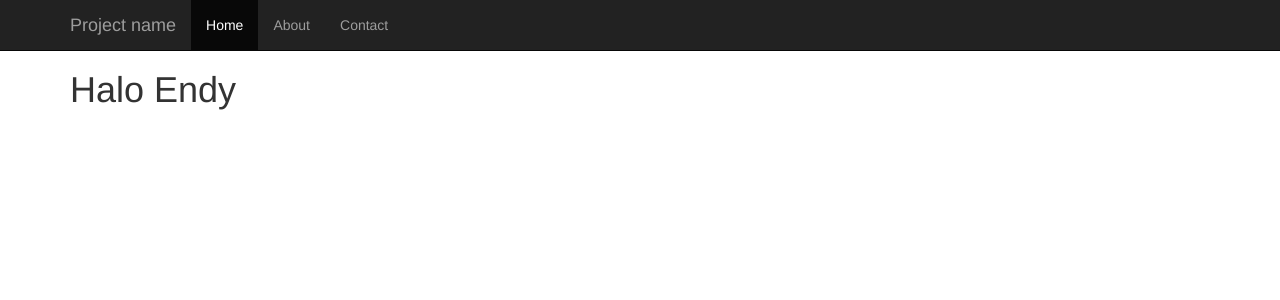
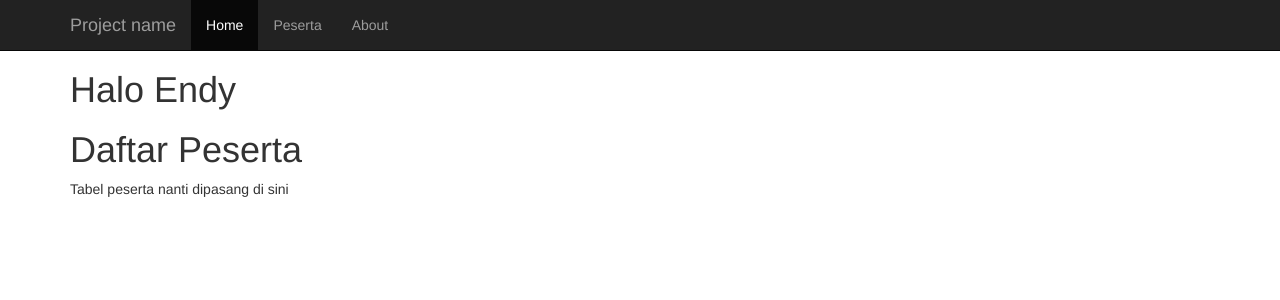
Before and after one commit to endymuhardin/training-bni-2016-1, an Angular app in the folder aplikasi-pelatihan-ng/: page /peserta in a window 1280 px wide. Shown: the top 300 px of the page. Built offline with nearby package versions, Linux system fonts and the light colour scheme.

Commit message:
add modul peserta dan komponen peserta-list

```diff
--- a/aplikasi-pelatihan-ng/src/app/app.component.html
+++ b/aplikasi-pelatihan-ng/src/app/app.component.html
@@ -12,8 +12,8 @@
 		<div id="navbar" class="collapse navbar-collapse">
 			<ul class="nav navbar-nav">
 				<li class="active"><a href="#">Home</a></li>
+				<li><a href="peserta">Peserta</a></li>
 				<li><a href="#about">About</a></li>
-				<li><a href="#contact">Contact</a></li>
 			</ul>
 		</div><!--/.nav-collapse -->
 	</div>
@@ -25,4 +25,6 @@
 		Halo {{nama}}
 	</h1>
 
+	<peserta-list></peserta-list>
+
 </div><!-- /.container -->
--- a/aplikasi-pelatihan-ng/src/app/app.module.ts
+++ b/aplikasi-pelatihan-ng/src/app/app.module.ts
@@ -4,6 +4,8 @@ import { FormsModule } from '@angular/forms';
 import { HttpModule } from '@angular/http';
 
 import { AppComponent } from './app.component';
+
+import { PesertaModule } from './peserta/peserta.module';
 
 @NgModule({
   declarations: [
@@ -12,7 +14,8 @@ import { AppComponent } from './app.component';
   imports: [
     BrowserModule,
     FormsModule,
-    HttpModule
+    HttpModule,
+	PesertaModule
   ],
   providers: [],
   bootstrap: [AppComponent]
--- /dev/null
+++ b/aplikasi-pelatihan-ng/src/app/peserta/peserta-list/peserta-list.component.html
@@ -0,0 +1,3 @@
+<h1>Daftar Peserta</h1>
+
+Tabel peserta nanti dipasang di sini
--- /dev/null
+++ b/aplikasi-pelatihan-ng/src/app/peserta/peserta-list/peserta-list.component.ts
@@ -0,0 +1,15 @@
+import { Component, OnInit } from '@angular/core';
+
+@Component({
+  selector: 'peserta-list',
+  templateUrl: './peserta-list.component.html',
+  styleUrls: ['./peserta-list.component.css']
+})
+export class PesertaListComponent implements OnInit {
+
+  constructor() { }
+
+  ngOnInit() {
+  }
+
+}
```
Also changed, not shown: aplikasi-pelatihan-ng/src/app/peserta/peserta.module.ts (added, +12 -0 lines), aplikasi-pelatihan-ng/src/app/peserta/peserta-list/peserta-list.component.css (added), 1 other file (tests, documents, lock files or other folders).
